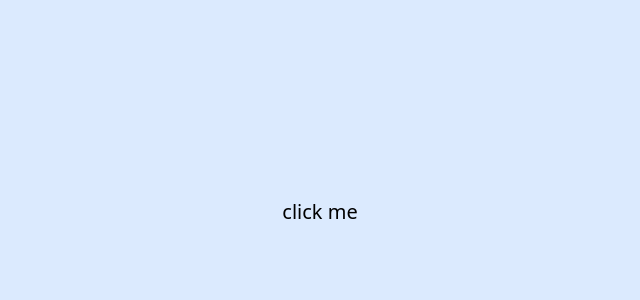
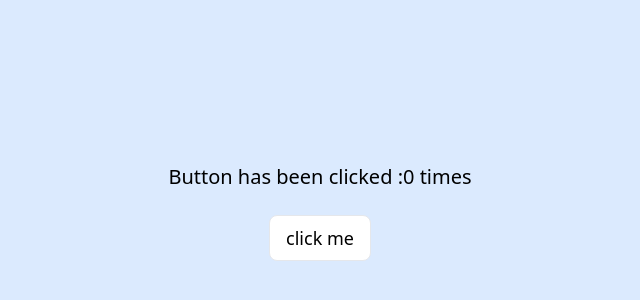
Before and after one commit to mutesialine/capturing-user-click, a React (Create React App) app: page / in a window 1280 px wide. Shown: the part 188-488 px from the top of the page, without its empty margins (320-960 px from the left). Built offline with nearby package versions, Linux system fonts and the light colour scheme.

Commit message:
feat:add state to a button

```diff
--- a/src/App.js
+++ b/src/App.js
@@ -1,12 +1,16 @@
+import { useState } from "react";
 
 const App = () => {
-  function message(e){
-    e.preventDefault();
-    alert("clicked!");
-  }
+ const[count, setCount]= useState(0)
+ function startCount(){
+ setCount((prevNumber) => prevNumber + 1)
+ }
   return (
-    <div className="w-full h-screen flex justify-center items-center bg-blue-100">
-        <button className="text-xl" onClick={message}>click me</button>
+    <div className="w-full h-screen flex flex-col gap-y-6 justify-center items-center bg-blue-100">
+      <p className="text-xl">Button has been clicked :{count} times</p>
+      <button className="text-lg py-2 px-4 border bg-white rounded-lg" onClick={startCount}>
+        click me
+      </button>
     </div>
   );
 }
```
